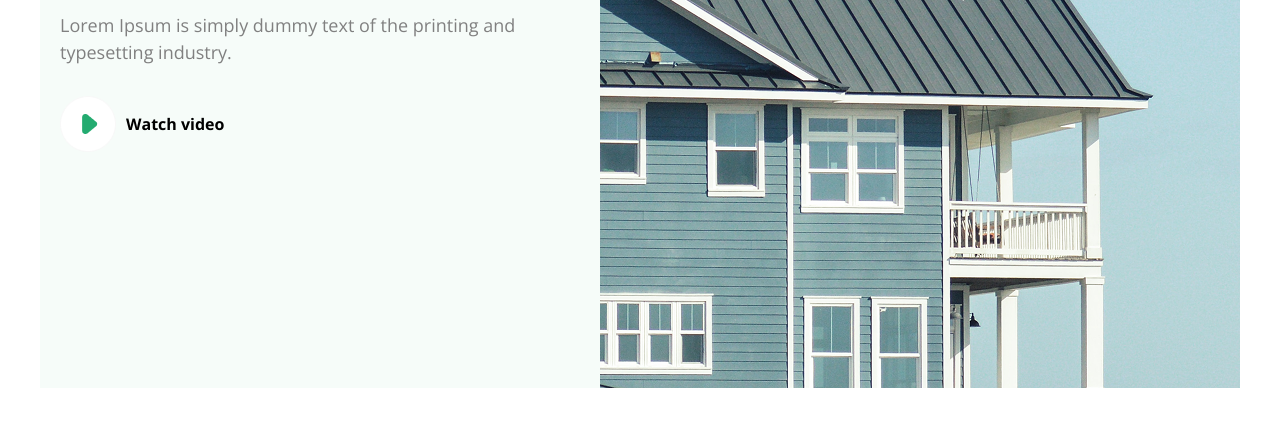
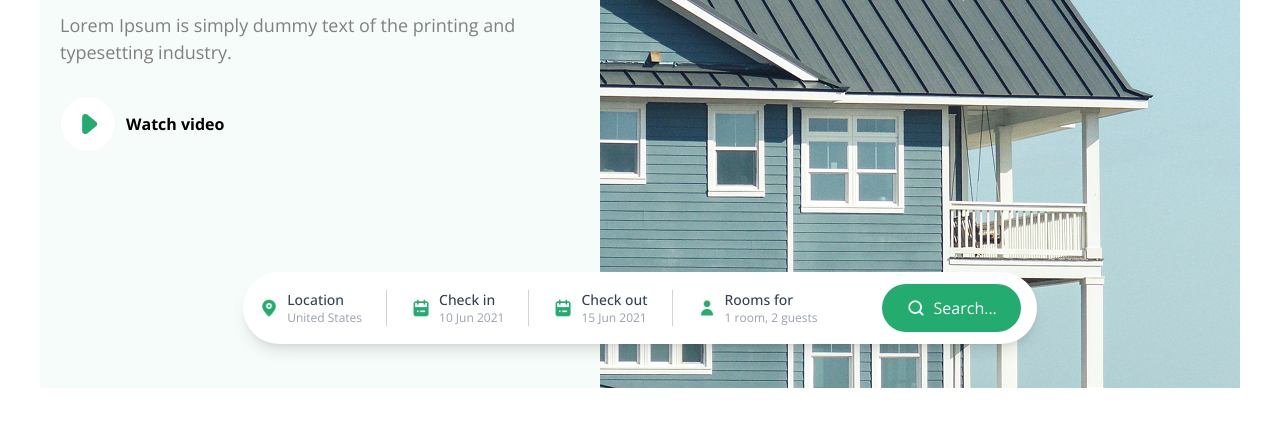
Before and after one commit to Faridun-07/Two-Page, a website: page index.html in a window 1280 px wide. Shown: the part 342-768 px from the top of the page. Drawn offline with nearby package versions, Linux system fonts and the light colour scheme; files that its build step writes are made by us from their sources.

Commit message:
Fix Bag in Section 1

```diff
--- a/index.html
+++ b/index.html
@@ -34,6 +34,44 @@
             </div>
         </aside>
         <img src="./src/images/image.png" alt="">
+        <div class="w-full flex justify-center mt-10 absolute lg:top-[500px] hidden lg:flex">
+  <div class="flex items-center bg-white rounded-full shadow-lg px-4 py-3 gap-6">
+
+    <div class="flex items-center gap-2 pr-6 border-r border-[lightgray]">
+      <img src="./src/images/pin.png" class="w-5 h-5" alt="">
+      <div>
+        <p class="text-sm font-medium text-gray-700">Location</p>
+        <p class="text-xs text-gray-400">United States</p>
+      </div>
+    </div>
+    <div class="flex items-center gap-2 pr-6 border-r border-[lightgray]">
+      <img src="./src/images/calendar.png" class="w-5 h-5" alt="">
+      <div>
+        <p class="text-sm font-medium text-gray-700">Check in</p>
+        <p class="text-xs text-gray-400">10 Jun 2021</p>
+      </div>
+    </div>
+    <div class="flex items-center gap-2 pr-6 border-r border-[lightgray]">
+      <img src="./src/images/calendar.png" class="w-5 h-5" alt="">
+      <div>
+        <p class="text-sm font-medium text-gray-700">Check out</p>
+        <p class="text-xs text-gray-400">15 Jun 2021</p>
+      </div>
+    </div>
+    <div class="flex items-center gap-2 pr-6">
+      <img src="./src/images/person.png" class="w-5 h-5" alt="">
+      <div>
+        <p class="text-sm font-medium text-gray-700">Rooms for</p>
+        <p class="text-xs text-gray-400">1 room, 2 guests</p>
+      </div>
+    </div>
+    <button class="ml-4 bg-[#24AB70] hover:bg-green-900 text-white px-6 py-3 rounded-full flex items-center gap-2">
+      <img src="./src/images/Layer.png" class="w-5 h-5" alt="">
+      Search...
+    </button>
+
+  </div>
+</div>
     </section>
   </main>
   <footer></footer>
```
Also changed, not shown: src/images/Layer.png (added), src/images/calendar.png (added), src/images/person.png (added), src/images/pin.png (added).
